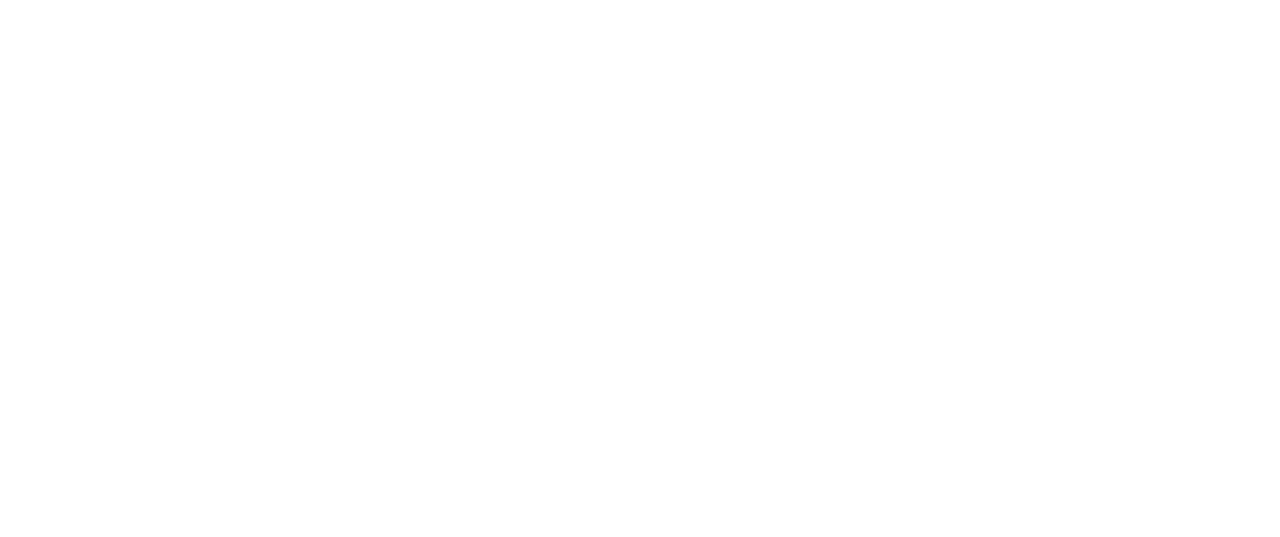
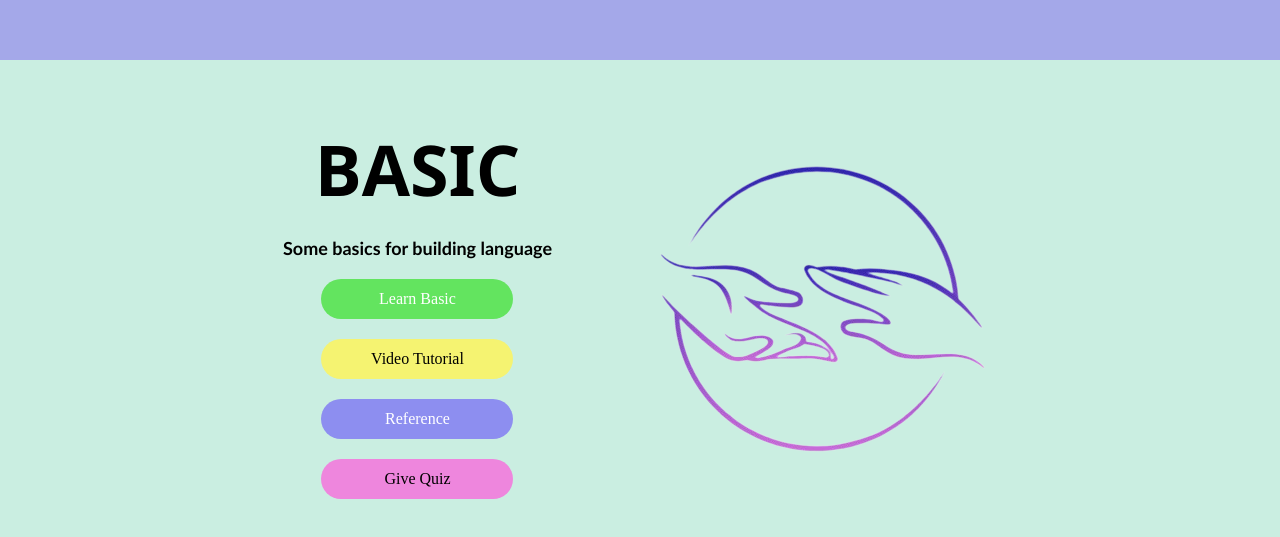
Before and after one commit to VandanKambodi/GestureGalaxy, a React (Vite) app in the folder learning-app/: page / in a window 1280 px wide. Shown: the part 591-1128 px from the top of the page. Before the commit the page ends 800 px from the top, so only its background shows below. Built offline with nearby package versions, Linux system fonts and the light colour scheme.

Commit message:
basic in hero section

```diff
--- a/learning-app/src/App.jsx
+++ b/learning-app/src/App.jsx
@@ -12,6 +12,7 @@
       element:
       <div>
           <Navbar/>
+          <Home/>
       </div>
     },
 
--- a/learning-app/src/components/Home.css
+++ b/learning-app/src/components/Home.css
@@ -4,8 +4,91 @@
     box-sizing: border-box;
     max-width: 1800px;
 }
+.head{
+    font-family: 'Segoe UI', Tahoma, Geneva, Verdana, sans-serif;
+    font-weight: bolder;
+    font-size: 70px;
+    color: black;
+}
+.para{
+    font-family:'Gill Sans', 'Gill Sans MT', Calibri, 'Trebuchet MS', sans-serif;
+    font-weight: 600;
+    color: black;
+    font-size: 18px;
+}
+.main{
+    height: 550px;
+    width: 100%;
+    background-color: rgb(164, 168, 233);
+}
 .basic{
     height: 500px;
     width: 100%;
-    background-color: rgb(203, 238, 226);
+    background-color: rgb(202, 238, 225);
+    display: flex;
+    align-items: center;
+    justify-content: center;
 }
+.part{
+    max-width: 800px;
+    height: 400px;
+    display: flex;
+    align-items: center;
+    justify-content: center;
+    gap: 100px;
+}
+.left{
+    display: flex;
+    flex-direction: column;
+    justify-content: center;
+    align-items: center;
+    gap: 20px;
+}
+.b1{
+    font-family:cursive;
+    background-color: rgb(99, 228, 95);
+    color: white;
+    width: 12rem;
+    height: 2.5rem;
+    border: none;
+    border-radius: 50px;
+    display: flex;
+    align-items: center;
+    justify-content: center;
+}
+.b2{
+    font-family:cursive;
+    background-color: rgb(245, 243, 113);
+    color: rgb(0, 0, 0);
+    width: 12rem;
+    height: 2.5rem;
+    border: none;
+    border-radius: 50px;
+    display: flex;
+    align-items: center;
+    justify-content: center;
+}
+.b3{
+    font-family:cursive;
+    background-color: rgb(141, 142, 240);
+    color: white;
+    width: 12rem;
+    height: 2.5rem;
+    border: none;
+    border-radius: 50px;
+    display: flex;
+    align-items: center;
+    justify-content: center;
+}
+.b4{
+    font-family:cursive;
+    background-color: rgb(238, 134, 221);
+    color: rgb(0, 0, 0);
+    width: 12rem;
+    height: 2.5rem;
+    border: none;
+    border-radius: 50px;
+    display: flex;
+    align-items: center;
+    justify-content: center;
+}
--- a/learning-app/src/components/Home.jsx
+++ b/learning-app/src/components/Home.jsx
@@ -9,8 +9,20 @@
 
         </div>
         <div className="basic">
-
-      </div>
+          <div className="part">
+            <div className="left">
+              <h1 className="head">BASIC</h1>
+              <p className="para">Some basics for building language</p>
+              <Link className="b1" to="/basic">Learn Basic</Link>
+              <Link className="b2" to="/basic">Video Tutorial</Link>
+              <Link className="b3" to="/basic">Reference</Link>
+              <Link className="b4" to="/certificate">Give Quiz</Link>
+            </div>
+            <div className="right">
+                <img src="./logo.png" alt="" />
+            </div>
+          </div>
+        </div>
     </section>
   )
 }
```
